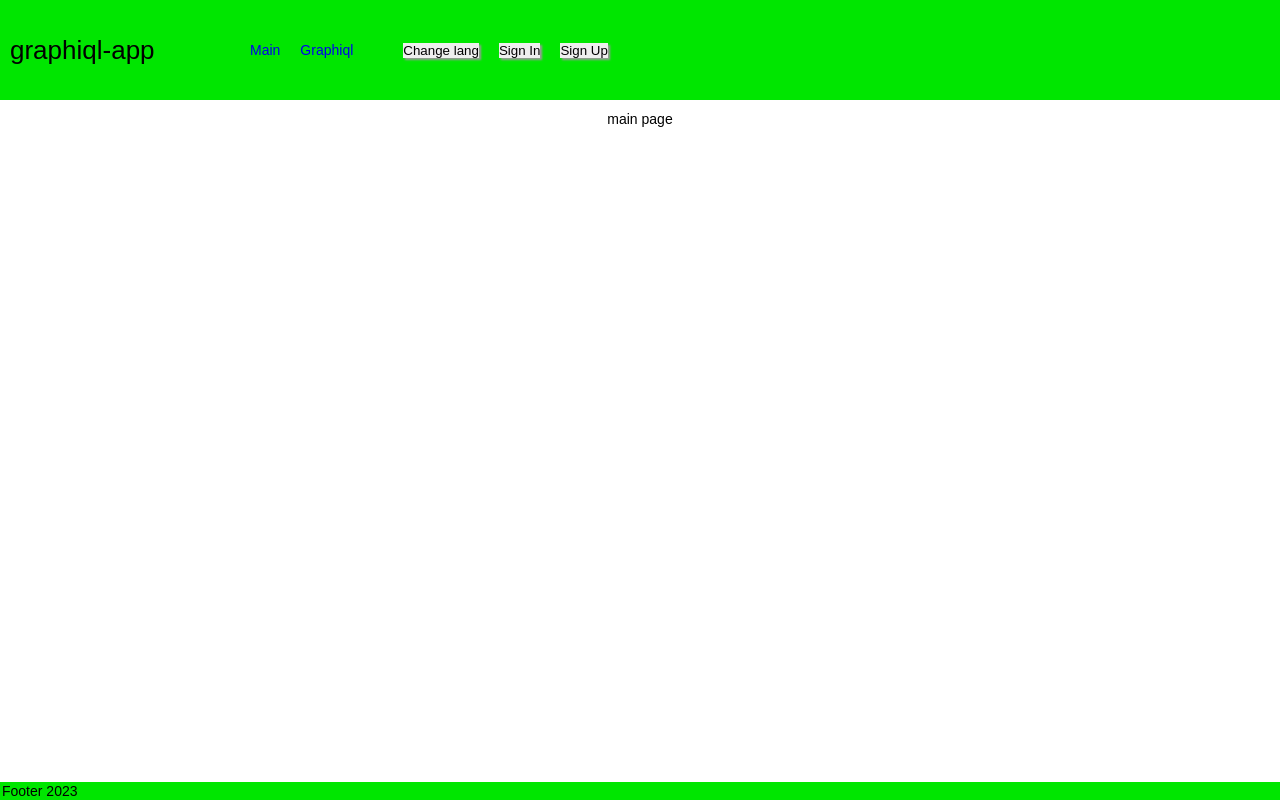
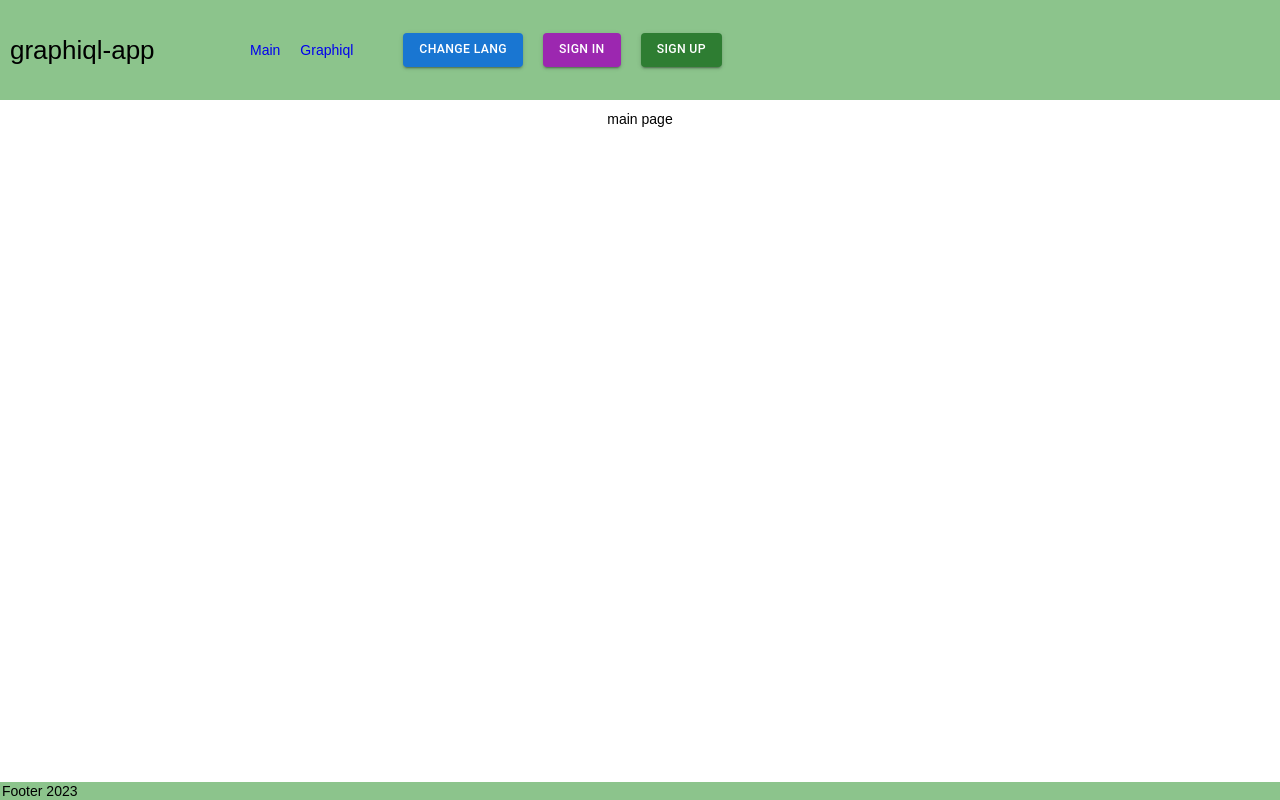
Before and after one commit to olegpl1993/graphiql, a React (Vite) app: page / in a window 1280 px wide. Built offline with nearby package versions, Linux system fonts and the light colour scheme.

Commit message:
feat: add mui button header

```diff
--- a/package.json
+++ b/package.json
@@ -10,8 +10,11 @@
     "preview": "vite preview"
   },
   "dependencies": {
+    "@emotion/react": "^11.10.8",
+    "@emotion/styled": "^11.10.8",
     "@mui/icons-material": "^5.11.16",
     "@mui/material": "^5.12.3",
+    "@mui/styled-engine": "^5.12.3",
     "@reduxjs/toolkit": "^1.9.5",
     "firebase": "^9.21.0",
     "react": "^18.2.0",
@@ -39,8 +42,8 @@
     "eslint-plugin-react-refresh": "^0.3.4",
     "prettier": "^2.8.8",
     "react-hook-form": "^7.43.9",
+    "sass": "^1.62.1",
     "styled-components": "^5.3.10",
-    "sass": "^1.62.1",
     "typescript": "^5.0.2",
     "vite": "^4.3.2",
     "vite-plugin-checker": "^0.6.0",
--- a/src/App.scss
+++ b/src/App.scss
@@ -10,7 +10,7 @@
   font-family: Arial, Helvetica, sans-serif;
 
   .headerBox {
-    background-color: rgb(0, 230, 0);
+    background-color: rgb(140, 196, 140);
   }
   .contentBox {
     padding: 2px;
@@ -19,7 +19,7 @@
     align-items: center;
   }
   .footerBox {
-    background-color: rgb(0, 230, 0);
+    background-color: rgb(140, 196, 140);
     padding: 2px;
     margin-top: auto;
   }
--- a/src/components/Header/Header.tsx
+++ b/src/components/Header/Header.tsx
@@ -1,5 +1,7 @@
 import './Header.scss';
 import React from 'react';
+import { Button } from '@mui/material';
+// import { LinkProps } from '@mui/material/Link';
 import { NavLink } from 'react-router-dom';
 
 function Header() {
@@ -15,11 +17,15 @@ function Header() {
         <NavLink to="/graphiql">Graphiql</NavLink>
       </nav>
       <div className="btnRow">
-        <button type="button" onClick={handleChangeLang}>
+        <Button variant="contained" type="button" onClick={handleChangeLang}>
           Change lang
-        </button>
-        <button type="button">Sign In</button>
-        <button type="button">Sign Up</button>
+        </Button>
+        <Button variant="contained" color="secondary" type="button">
+          Sign In
+        </Button>
+        <Button variant="contained" color="success" type="button">
+          Sign Up
+        </Button>
       </div>
     </div>
   );
```
Also changed, not shown: 1 other file (tests, documents, lock files or other folders).
